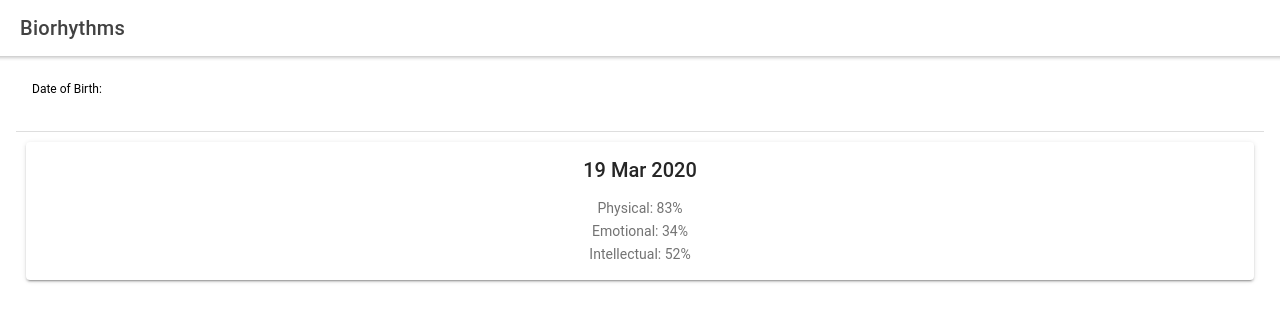
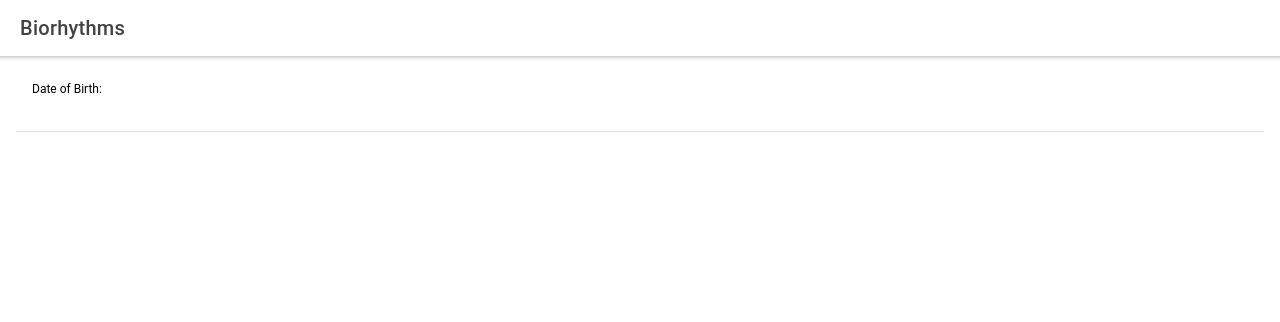
Before and after one commit to vivekduv/ionic-biorhyhm-calculator, a React (Create React App) app: page / in a window 1280 px wide. Shown: the top 322 px of the page. Built offline with nearby package versions, Linux system fonts and the light colour scheme.

Commit message:
Display the biorhythm results

```diff
--- a/src/App.js
+++ b/src/App.js
@@ -22,6 +22,9 @@
         </IonToolbar>
       </IonHeader>
       <IonContent className="ion-padding">
+        {birthDate &&
+          <BiorhythmCard birthDate={birthDate} targetDate={targetDate} />
+        }
         <IonItem>
           <IonLabel position="stacked">Date of Birth:</IonLabel>
           <IonDatetime displayFormat="D MMM YYYY"
@@ -29,7 +32,6 @@
             onIonChange={(event) => setBirthDate(event.detail.value)}
           />
         </IonItem>
-        <BiorhythmCard targetDate={targetDate} />
       </IonContent>
     </IonApp>
   );
--- a/src/components/BiorhythmCard.js
+++ b/src/components/BiorhythmCard.js
@@ -6,21 +6,24 @@
 } from '@ionic/react';
 import dayjs from 'dayjs';
 import React from 'react';
+import { calculateBiorhythms } from '../calculations';
 
 function formatDate(isoString) {
   return dayjs(isoString).format('D MMM YYYY');
 }
 
-function BiorhythmCard({ targetDate }) {
+function BiorhythmCard({ birthDate, targetDate }) {
+  const { physical, emotional, intellectual } =
+    calculateBiorhythms(birthDate, targetDate);
   return (
     <IonCard className="ion-text-center">
       <IonCardHeader>
         <IonCardTitle>{formatDate(targetDate)}</IonCardTitle>
       </IonCardHeader>
       <IonCardContent>
-        <p>Physical: 83%</p>
-        <p>Emotional: 34%</p>
-        <p>Intellectual: 52%</p>
+        <p>Physical: {physical.toFixed(4)}</p>
+        <p>Emotional: {emotional.toFixed(4)}</p>
+        <p>Intellectual: {intellectual.toFixed(4)}</p>
       </IonCardContent>
     </IonCard>
   );
```
